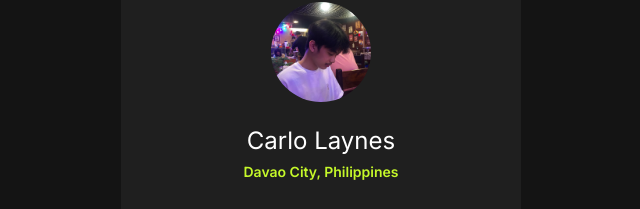
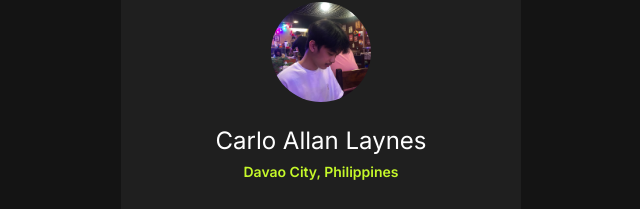
Before and after one commit to arcpsy/fm-social-links-profile, a website: page index.html in a window 1280 px wide. Shown: the part 114-323 px from the top of the page, without its empty margins (319-959 px from the left). Drawn offline with Linux system fonts and the light colour scheme.

Commit message:
updated profile name

```diff
--- a/index.html
+++ b/index.html
@@ -12,7 +12,7 @@
     <div class="profile-card">
       <div class="profile">
         <img src="./assets/images/avatar-carlo.jpg" alt="Profile Image" class="profile__image">
-        <h1 class="profile__name">Carlo Laynes</h1>
+        <h1 class="profile__name">Carlo Allan Laynes</h1>
         <p class="profile__location">Davao City, Philippines</p>
         <p class="profile__bio">"Beefy saucy linamnam ulam"</p>
       </div>
```
